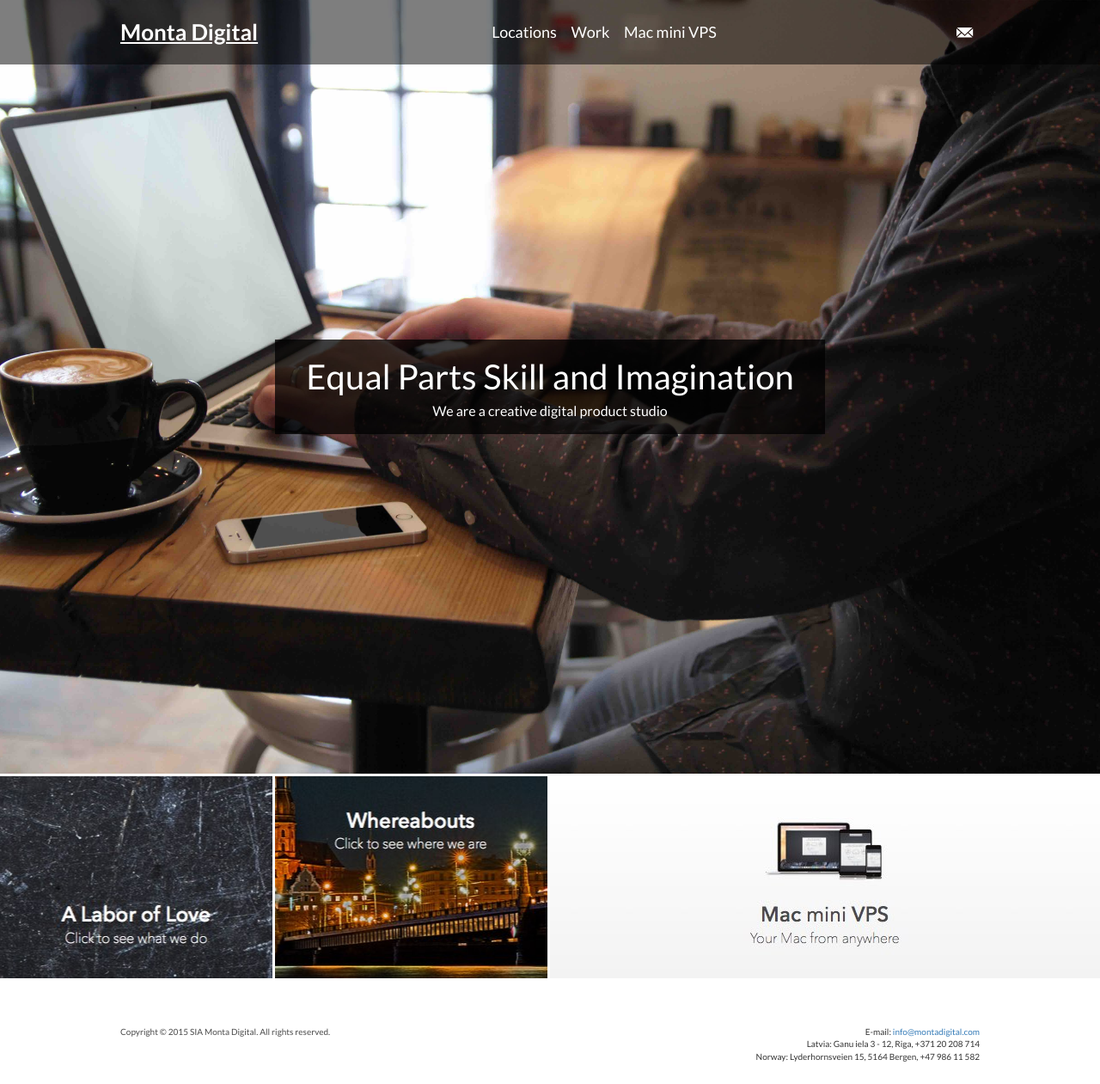
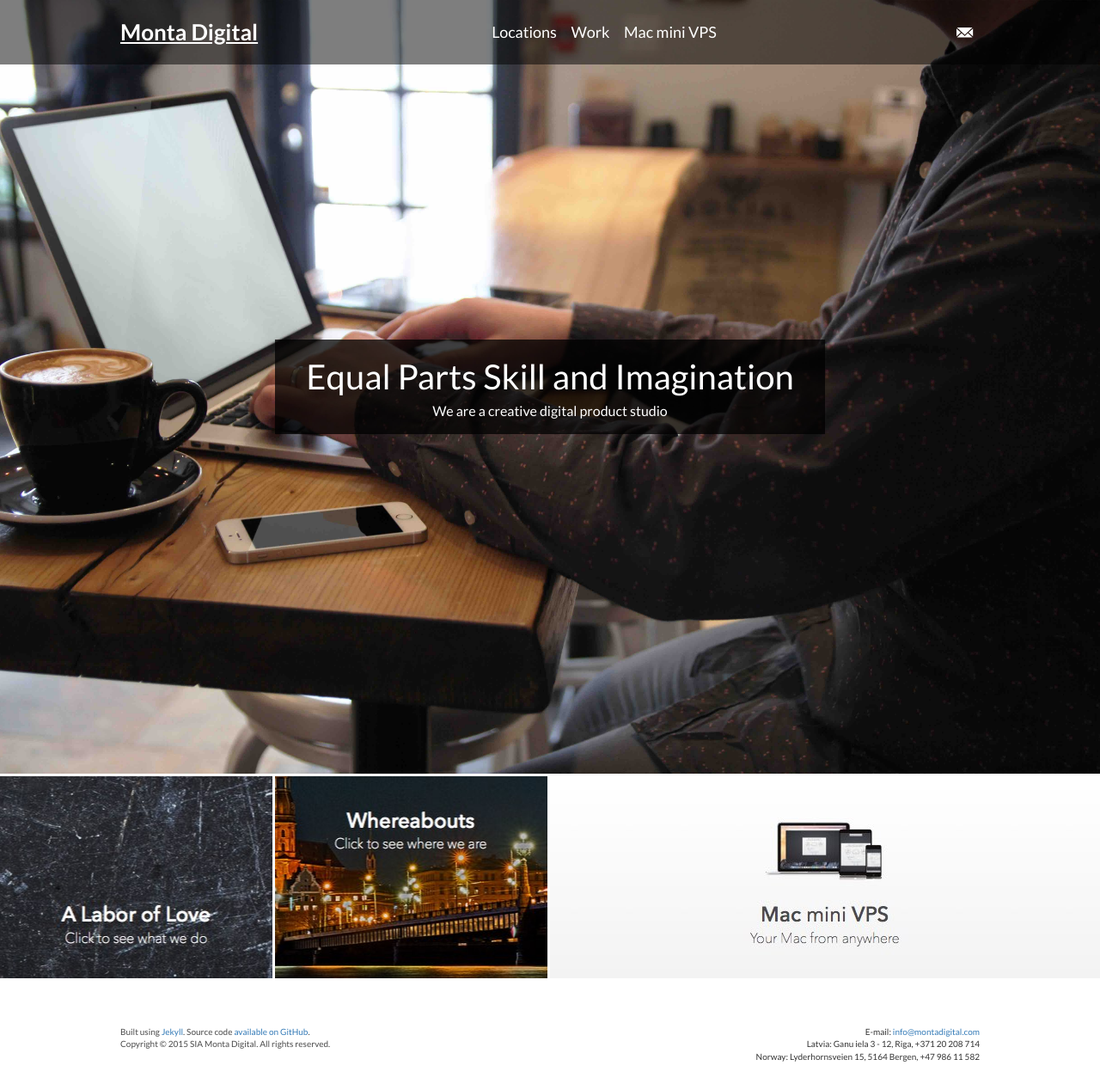
Before and after one commit to kirsis/montadigital.com, a Jekyll site: the page built from index.html, in a window 1280 px wide. Shown: the whole page at 86% size. Built offline with Jekyll 4.4.1, drawn with Linux system fonts in a browser that asks for light colours; nearby versions of some CDN libraries; Markdown is read by kramdown in place of the engine named in the settings.

```diff
--- a/_layouts/main.html
+++ b/_layouts/main.html
@@ -63,12 +63,18 @@
         <div id="footer-container">
           <footer class="small clearfix" >
           	<ul class="small" id="footer-contacts">
-        			<li>E-mail: <a href="mailto:info@montadigital.com">info@montadigital.com</a></li>
-        			<li>Latvia: Ganu iela 3 - 12, Riga, +371 20 208 714</li>
-        			<li>Norway: Lyderhornsveien 15, 5164 Bergen, +47 986 11 582</li>
-        		</ul>
+        	  <li>E-mail: <a href="mailto:info@montadigital.com">info@montadigital.com</a></li>
+        	  <li>Latvia: Ganu iela 3 - 12, Riga, +371 20 208 714</li>
+        	  <li>Norway: Lyderhornsveien 15, 5164 Bergen, +47 986 11 582</li>
+        	</ul>
 
-            <p class="small" id="footer-copyright">Copyright © 2015 SIA Monta Digital. All rights reserved.</p>
+            <div>
+              <p class="small">
+                Built using <a href="http://jekyllrb.com">Jekyll</a>.
+                Source code <a href="https://github.com/montadigital/montadigital.com/">available on GitHub</a>.
+              </p>
+              <p class="small">Copyright © 2015 SIA Monta Digital. All rights reserved.</p>
+            </div>
           </footer>
         </div>
 
--- a/css/main.css
+++ b/css/main.css
@@ -118,7 +118,9 @@
 }
 
 footer {margin-top:30px;clear:both;}
-footer p#footer-copyright { float:left; }
+footer > div {float:none}
+footer > div p {margin-bottom:0}
+footer > div p:last-of-type {margin:0}
 footer ul#footer-contacts {
     float:right;
     list-style-type:none;
@@ -680,8 +682,8 @@
         width:100%;
     }
 
-    footer ul#footer-contacts, footer p#footer-copyright {float:none;}
-    footer ul#footer-contacts {text-align:left;margin-left:0;padding-left:0;}
+    footer ul#footer-contacts, footer > div {float:none}
+    footer ul#footer-contacts {text-align:left;margin-left:0;padding-left:0}
 
     nav {
         width:100%;
```
Also changed, not shown: README.md.
